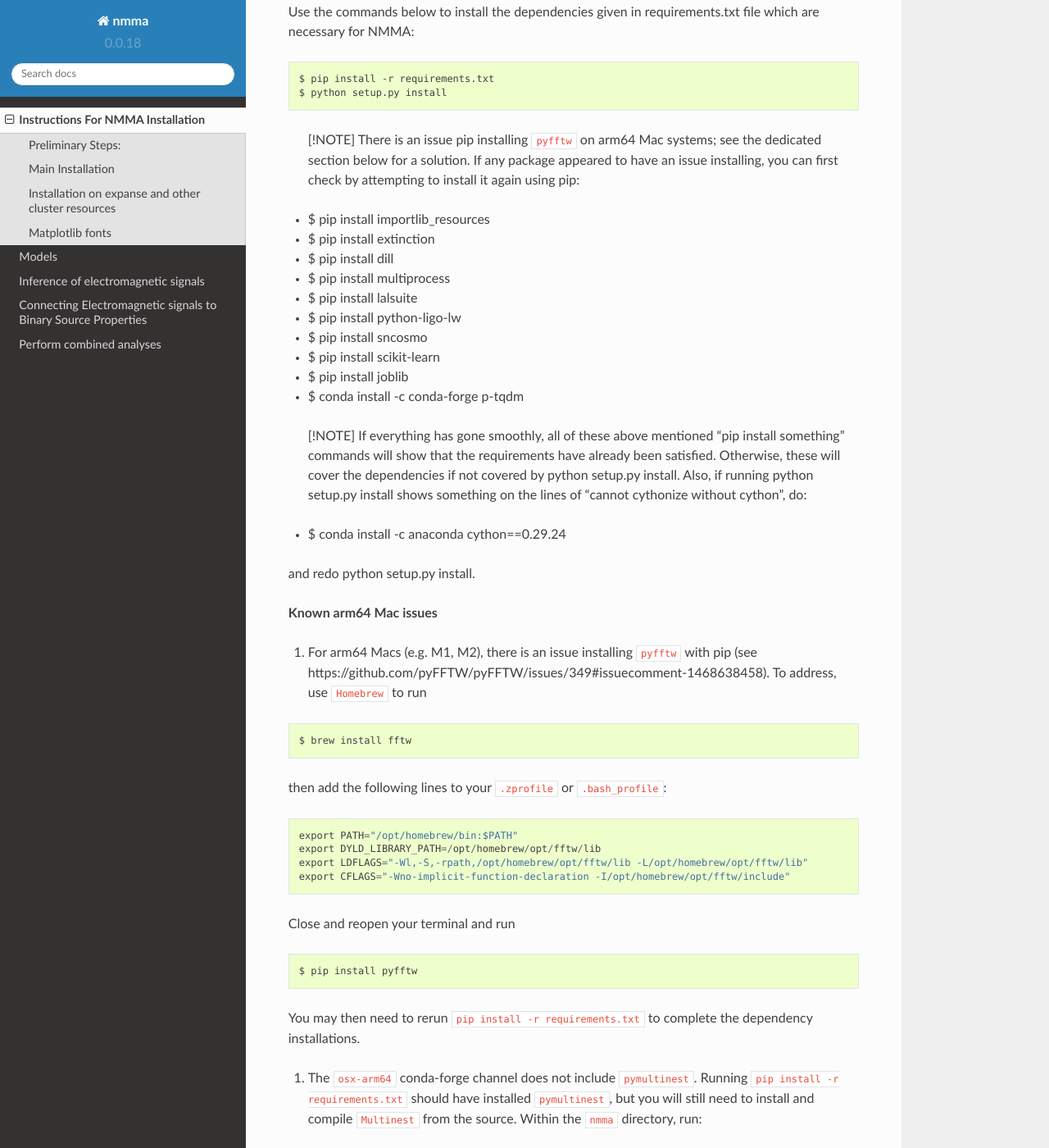
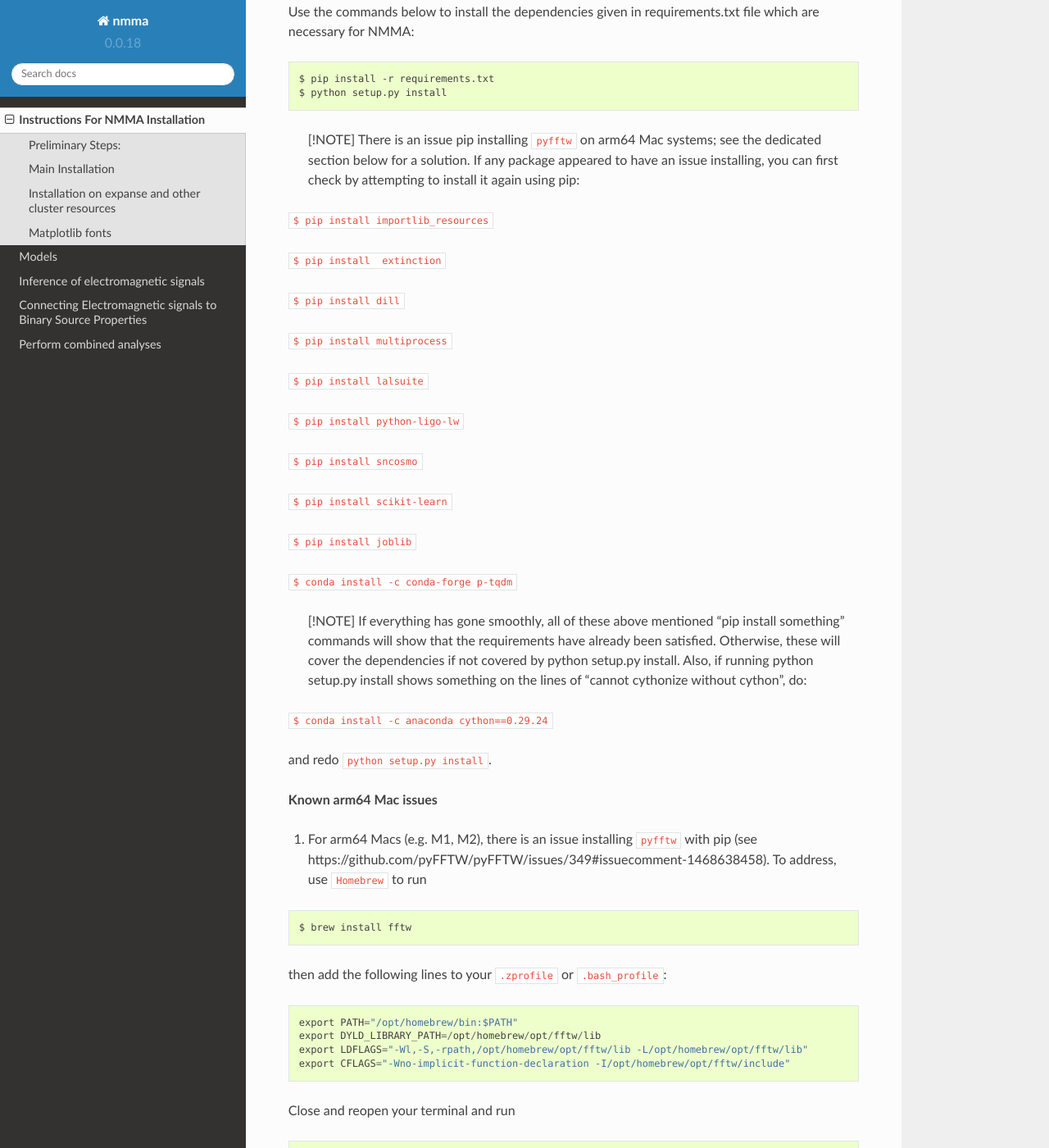
Before and after one commit to nuclear-multimessenger-astronomy/nmma, a Sphinx documentation site: the page built from doc/installation.md, in a window 1280 px wide and 1400 px high, scrolled down 3045 px. Shown: the whole window at 82% size. Built offline with Sphinx 7.4.7 and the Read the Docs theme 2.0.0, drawn with Linux system fonts in a browser that asks for light colours; pages that are not in the unit, such as notebooks, are missing from menus.

````diff
--- a/doc/installation.md
+++ b/doc/installation.md
@@ -8,17 +8,19 @@ Ubuntu 20.04 is available for free download on Microsoft Store.
 **Installing Anaconda3**
 
 On your Linux/WSL terminal, run the following commands to install anaconda (replace 5.3.1 by the latest version):
+
 ```
 $ wget https://repo.anaconda.com/archive/Anaconda3-5.3.1-Linux-x86_64.sh
 $ bash Anaconda3-5.3.1-Linux-x86_64.sh
 ```
 
-(For 32-bit installation, skip the ‘_64’ in both commands)
+(For 32-bit installation, skip the ‘\_64’ in both commands)
 
 NOTE: If you already have Anaconda3 installed, please make sure that it is updated to the latest version (conda update --all). Also check that you do not have multiple
 versions of python installed in usr/lib/ directory as it can cause version conflicts while installing dependencies.
 
 Now do:
+
 ```
 $ conda update --all
 ```
@@ -27,16 +29,16 @@ $ conda update --all
 
 Fork the NMMA repository given below:
 
-
 (NMMA Github Repo)[https://github.com/nuclear-multimessenger-astronomy/nmma]
 
+Note that we link above to the main branch, but suggest making changes on your own fork (please also see our [contributing guide](./contributing.html)). Now, after forking, run the following command to clone the repository into your currently directory (by default, in your home directory):
 
-Note that we link above to the main branch, but suggest making changes on your own fork (please also see our [contributing guide](./contributing.html)). Now, after forking, run the following command to clone the repository into your currently directory (by default, in your home directory):
 ```
 $ git clone https://github.com/your_github_username/nmma
 ```
 
 Change directory to the nmma folder:
+
 ```
 * $ cd nmma
 ```
@@ -44,25 +46,28 @@ Change directory to the nmma folder:
 ## Main Installation
 
 Create a new environment using this command (environment name is nmma_env in this case):
+
 ```
 $ conda create --name nmma_env python=3.8
 $ conda activate nmma_env
 ```
 
 NOTE: If this gives an error like: CommandNotFoundError: Your shell has not been properly configured to use 'conda activate', then run:
+
 ```
 $ source ~/anaconda3/etc/profile.d/conda.sh
 ```
 
 then proceed with conda activate nmma_env.
 
+Get the latest pip version
 
-Get the latest pip version
 ```
 $ pip install --upgrade pip
 ```
 
 Check python and pip version like this:
+
 ```
 $ python --version
 $ pip --version
@@ -76,23 +81,26 @@ For the moment we advise Linux users to avoid using Python 3.9 and Python 3.10 i
 > As of now we recommend everyone to stick with Python =<3.10. Because of dependecy issues with _PyMultiNest_, Python 3.11 is not supported. We are working on it and will update this section as soon as we have a solution.
 
 Install mpi4py:
+
 ```
 $ conda install mpi4py
 ```
+
 > [!IMPORTANT]
 > We discourage installing mpi4py with pip. The installation does not work properly due to issues with MPI header files, etc.
 
+Install parallel-bilby:
 
-Install parallel-bilby:
 ```
 $ conda install -c conda-forge parallel-bilby
 ```
+
 > [!NOTE]
 > Installing parallel-bilby takes quite some time. Please be patient. If you encounter any errors, please check the [parallel-bilby installation guide](https://lscsoft.docs.ligo.org/parallel_bilby/installation) for more details.
 
 > [!NOTE]
 > for those installing on WSL with pip, you may encounter an issue with installing parallel-bilby due to a dependency on python-ligo-lw.
-This can be resolved by installing gcc with the following command:
+> This can be resolved by installing gcc with the following command:
 
 ```
  $ sudo apt-get install gcc
@@ -101,12 +109,14 @@ This can be resolved by installing gcc with the following command:
 and attempting to install parallel-bilby again.
 
 Install pymultinest (note this line may not work for arm64 Macs; see specifc instructions below)
+
 ```
 $ conda install -c conda-forge pymultinest
 ```
 
 > [!WARNING]
 > In case an error comes up during an NMMA analysis of the form:
+
 ```
 ERROR: Could not load MultiNest library "libmultinest.so"
 ERROR: You have to build it first
@@ -117,7 +127,6 @@ Then, for using the PyMultinest library, it is required to get and compile the M
 
 https://johannesbuchner.github.io/PyMultiNest/install.html
 
-
 Use the commands below to install the dependencies given in requirements.txt file which are necessary for NMMA:
 
 ```
@@ -126,52 +135,46 @@ $ python setup.py install
 ```
 
 > [!NOTE]
->  There is an issue pip installing `pyfftw` on arm64 Mac systems; see the dedicated section below for a solution. If any package appeared to have an issue installing, you can first check by attempting to install it again using pip:
+> There is an issue pip installing `pyfftw` on arm64 Mac systems; see the dedicated section below for a solution. If any package appeared to have an issue installing, you can first check by attempting to install it again using pip:
 
-* $ pip install importlib_resources
+` $ pip install importlib_resources`
 
+` $ pip install  extinction`
 
-* $ pip install  extinction
+`$ pip install dill`
 
+`$ pip install multiprocess`
 
-* $ pip install dill
+`$ pip install lalsuite`
 
+`$ pip install python-ligo-lw`
 
-* $ pip install multiprocess
+`$ pip install sncosmo`
 
+`$ pip install scikit-learn`
 
-* $ pip install lalsuite
+`$ pip install joblib`
 
-
-* $ pip install python-ligo-lw
-
-
-* $ pip install sncosmo
-
-
-* $ pip install scikit-learn
-
-
-* $ pip install joblib
-
-
-* $ conda install -c conda-forge p-tqdm
-
+`$ conda install -c conda-forge p-tqdm`
 
 > [!NOTE]
->  If everything has gone smoothly, all of these above mentioned "pip install something" commands will show that the requirements have already been satisfied. Otherwise, these will cover the dependencies
-if not covered by python setup.py install. Also, if running python setup.py install shows something on the lines of "cannot cythonize without cython", do:
+> If everything has gone smoothly, all of these above mentioned "pip install something" commands will show that the requirements have already been satisfied. Otherwise, these will cover the dependencies
+> if not covered by python setup.py install. Also, if running python setup.py install shows something on the lines of "cannot cythonize without cython", do:
 
-* $ conda install -c anaconda cython==0.29.24
+`$ conda install -c anaconda cython==0.29.24`
 
-and redo python setup.py install.
+and redo `python setup.py install`.
 
 **Known arm64 Mac issues**
+
 1. For arm64 Macs (e.g. M1, M2), there is an issue installing `pyfftw` with pip (see https://github.com/pyFFTW/pyFFTW/issues/349#issuecomment-1468638458). To address, use `Homebrew` to run
+
 ```
 $ brew install fftw
 ```
+
 then add the following lines to your `.zprofile` or `.bash_profile`:
+
 ```
 export PATH="/opt/homebrew/bin:$PATH"
 export DYLD_LIBRARY_PATH=/opt/homebrew/opt/fftw/lib
@@ -180,33 +183,37 @@ export CFLAGS="-Wno-implicit-function-declaration -I/opt/homebrew/opt/fftw/inclu
 ```
 
 Close and reopen your terminal and run
+
 ```
 $ pip install pyfftw
 ```
+
 You may then need to rerun `pip install -r requirements.txt` to complete the dependency installations.
 
+2. The `osx-arm64` conda-forge channel does not include `pymultinest`. Running `pip install -r requirements.txt` should have installed `pymultinest`, but you will still need to install and compile `Multinest` from the source. Within the `nmma` directory, run:
 
-2. The `osx-arm64` conda-forge channel does not include `pymultinest`. Running `pip install -r requirements.txt` should have installed `pymultinest`, but you will still need to install and compile `Multinest` from the source. Within the `nmma` directory, run:
 ```
 git clone https://github.com/JohannesBuchner/MultiNest
 cd MultiNest/build
 cmake ..
 make
 ```
+
 Next, add the following lines to your `.zprofile` or `.bash_profile`:
+
 ```
 export LD_LIBRARY_PATH=$HOME/nmma/MultiNest/lib:$LD_LIBRARY_PATH
 export DYLD_LIBRARY_PATH=$HOME/nmma/MultiNest/lib:$DYLD_LIBRARY_PATH
 ```
+
 (NOTE: Modify these paths as appropriate for the location of your `MultiNest` installation. You can also combine the `DYLD_LIBRARY_PATH` lines for `MultiNest` and `fftw` (above) into a single line)
 
+3. There are also issues with `tensorflow` and arm64 Macs. If using `tensorflow`, install it with the following commands:
 
-3. There are also issues with `tensorflow` and arm64 Macs. If using `tensorflow`, install it with the following commands:
 ```
 pip install tensorflow-macos
 pip install tensorflow-metal
 ```
-
 
 **First Test for NMMA**
 
@@ -225,11 +232,12 @@ those with their given commands. In case modules like afterglowpy and dust_extin
 Please pay special attention to the `import nmma.em.analysis` and make sure that it does not generate any errors.
 
 Unfortunately, due to the web of package requirements that NMMA depends on, running setup.py does not typically finish without errors the first time through. Experience has shown that in the vast majority of cases, simply pinning versions such as:
+
 ```
 pip install astropy==4.3.1
 ```
+
 and then trying again is sufficient for completion of the installation. This instruction file will likely cover the issues you might face during your installation. However, please open issues on GitHub if there appear to be unresolvable conflicts.
-
 
 ## Installation on expanse and other cluster resources
 
@@ -237,8 +245,8 @@ When installation on cluster resources, it is common that all modules required f
 
 For example, on XSEDE's Expanse cluster, one can start a terminal session with:
 
-	module load sdsc
-	module load openmpi
+    module load sdsc
+    module load openmpi
 
 and follow the instructions above.
 
@@ -253,10 +261,10 @@ NOTE: If "module load openmpi" does not execute directly and it asks for depende
 
 On new Linux installations, we sometimes come across the warning: "findfont: Font family ['Times New Roman'] not found. Falling back to DejaVu Sans". If you do prefer to use 'Times New Roman' for all of your plotting needs, you can install msttcorefonts with:
 
-	sudo apt install msttcorefonts -qq
+    sudo apt install msttcorefonts -qq
 
 After removing the matplotlib cache:
 
-	rm ~/.cache/matplotlib -rf
+    rm ~/.cache/matplotlib -rf
 
 Beautiful fonts should be yours.
````
